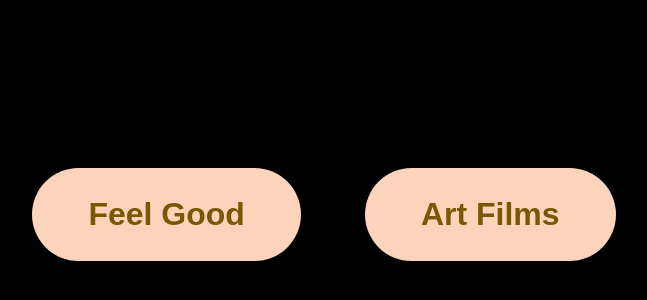
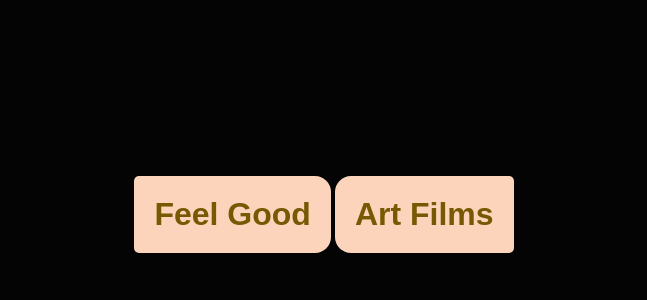
Before and after one commit to SudhanGuna/Fun-projects, a plain HTML site: page Movie Collections/index.html in a window 1280 px wide. Shown: the part 186-486 px from the top of the page, without its empty margins (316-963 px from the left). Drawn offline with Linux system fonts and the light colour scheme.

Commit message:
css modified

```diff
--- a/Movie Collections/style.css
+++ b/Movie Collections/style.css
@@ -6,8 +6,9 @@
 
 body {
     height: 100vh;
+    width: 100%;
     /* background-color: rgb(244, 238, 238); */
-    background-color: black;
+    background-color: rgb(4, 4, 4);
     position: relative;
     display: flex;
     justify-content: center;
@@ -18,12 +19,14 @@ body {
 .genre-one {
     font-size: 2rem;
     font-weight: 600;
-    padding: 1.75rem 3.5rem;
-    margin: 5rem 2rem;
+    padding: 20px;
+    margin: 2px;
     border: none;
     background-color: rgb(252, 212, 188);
     color: rgb(119, 88, 3);
-    border-radius: 10rem;
+    border-radius: 5px;
+    border-top-right-radius: 1rem;
+    border-bottom-right-radius: 1rem;
     cursor: pointer;
 
 }
@@ -31,12 +34,14 @@ body {
 .genre-two {
     font-size: 2rem;
     font-weight: 600;
-    padding: 1.75rem 3.5rem;
-    margin: 5rem 2rem;
+    padding: 20px;
+    margin: 2px;
     border: none;
     background-color: rgb(252, 212, 188);
     color: rgb(119, 88, 3);
-    border-radius: 10rem;
+    border-radius: 5px;
+    border-top-left-radius: 1rem;
+    border-bottom-left-radius: 1rem;
     cursor: pointer;
 }
 
```
